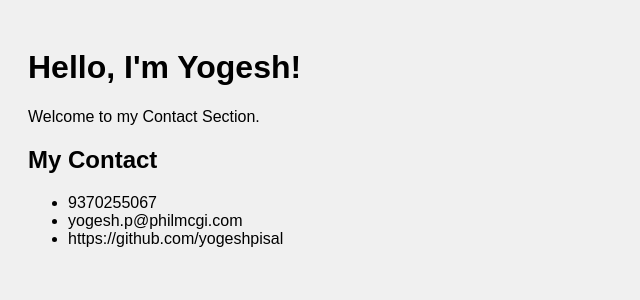
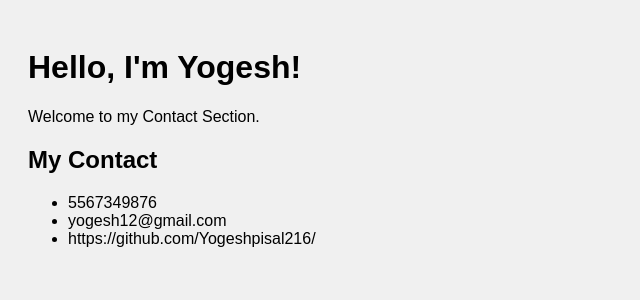
Before and after one commit to Yogeshpisal216/Docker-Projects, a Flask app: page /contact in a window 1280 px wide. Shown: the top 300 px of the page, without its empty margins (0-640 px from the left). Run offline with Flask 3, Linux system fonts and the light colour scheme.

Commit message:
Update contact.html

```diff
--- a/templates/contact.html
+++ b/templates/contact.html
@@ -18,9 +18,9 @@
 			<div class="filters">
 				<ul>
 
-					<li data-filter=".packaging">9370255067</li>
-					<li data-filter=".mockup">yogesh.p@philmcgi.com</li>
-					<li data-filter=".typography">https://github.com/yogeshpisal</li>
+					<li data-filter=".packaging">5567349876</li>
+					<li data-filter=".mockup">yogesh12@gmail.com</li>
+					<li data-filter=".typography">https://github.com/Yogeshpisal216/</li>
 				</ul>
 			</div>
         </div>
```
